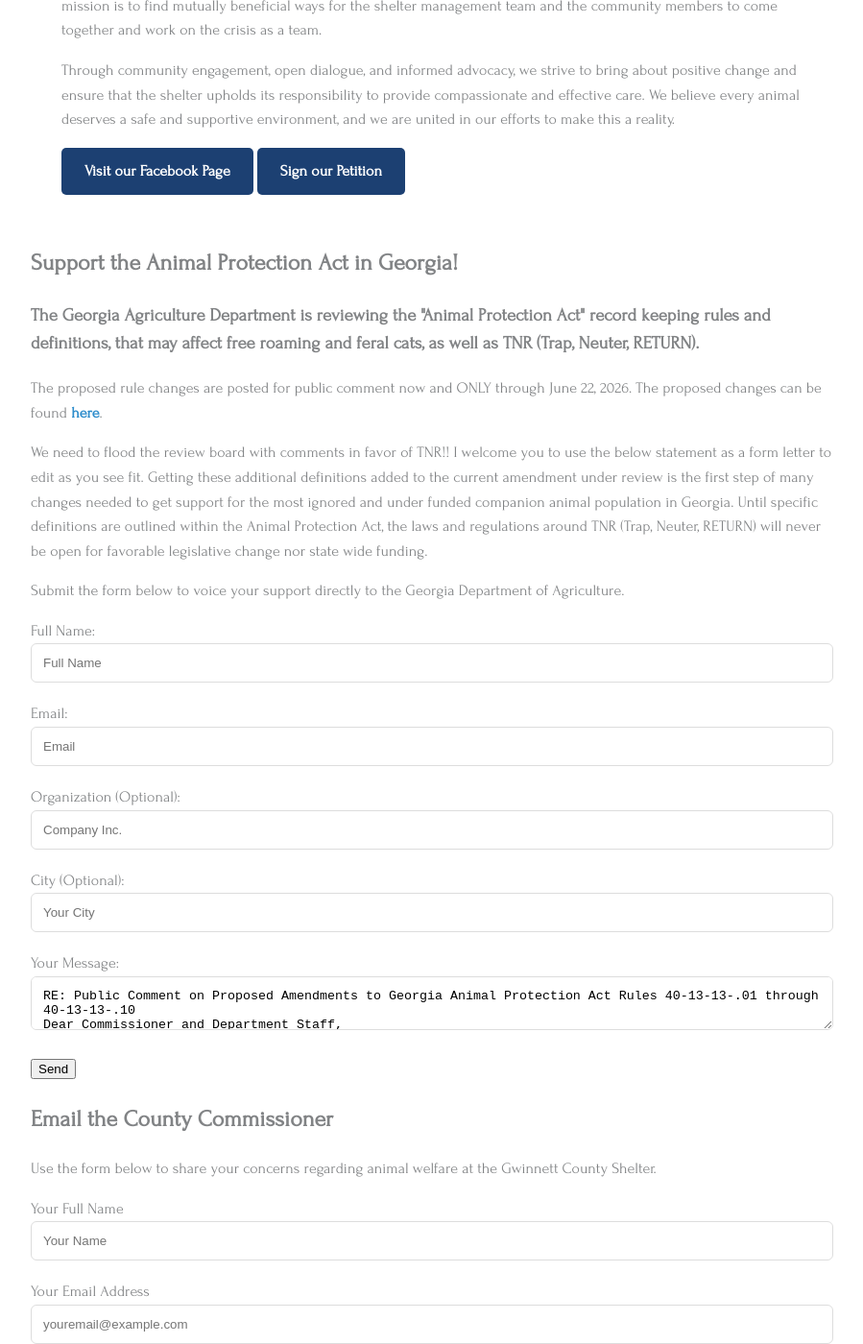
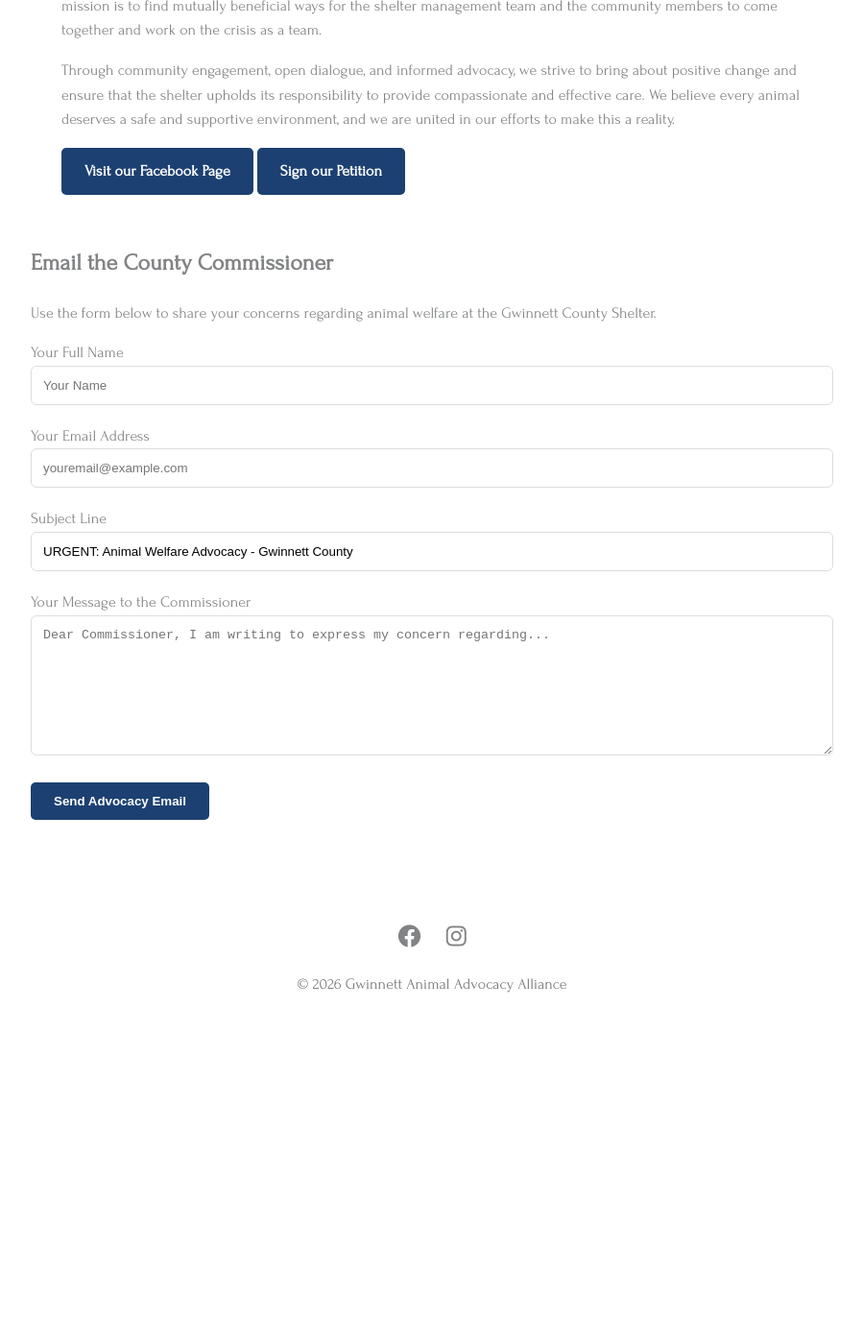
Before and after one commit to whitleybacon/gwinnett-animal-advocacy-alliance, a Jekyll site: the page built from index.html, in a window 1280 px wide and 1400 px high, scrolled down 762 px. Shown: the whole window at 96% size, without its empty margins (190-1089 px from the left). Built offline with Jekyll 4.4.1, drawn with Linux system fonts in a browser that asks for light colours; after the commit the page ends 1856 px from its top, so only the background shows below that.

Commit message:
Update index.html

```diff
--- a/index.html
+++ b/index.html
@@ -29,65 +29,7 @@
         </div>
         </section>
 
-        <section class="advocacy-form">
-            <h2>Support the Animal Protection Act in Georgia!</h2>
-            <h3>The Georgia Agriculture Department is reviewing the "Animal Protection Act" record keeping rules and definitions, that may affect free roaming and feral cats, as well as TNR (Trap, Neuter, RETURN).</h3>
-            <p>The proposed rule changes are posted for public comment now and ONLY through June 22, 2026. The proposed changes can be found <a href="https://l.facebook.com/l.php?u=https%3A%2F%2Fagr.georgia.gov%2Flegal%2Fnotice-intent-amend-animal-protection-act-rules%3Ffbclid%3DIwZXh0bgNhZW0CMTAAYnJpZBExTW9jUWNXNjJRNHRvbGNHeXNydGMGYXBwX2lkEDIyMjAzOTE3ODgyMDA4OTIAAR6cwvrYnAeHCLn2aqy34-498TkiAzNhbwsMwajVyxVBPnCcELo26hfEvaZOvw_aem_i4tdbBhvt9vooCGN-TeziA&h=AUDFoSB1B_Im5f79-wfUt73B7opLBJ7H2gI1OFUZJu9IoB72GD20TY3jlqj5Jv5T3vnD5EJzrGyDYNGMMJ9z2R8SYoP9XeeHDdtPRFK0PpLPWJVmizYI3iqCUmXH8YFA7_cxauQ&__tn__=-UK-R&c[0]=AUDOiKuvM2D_OTUP7Wh3hWhJJPOiJAKLImbUPFZnEKvLCnttwe5WrDSL6wJKymF5FvPE1zKBpnosF7hKZ4otn3RJtxeG8YFQMdktwFhjDotCLSDLmlUF9vh-CP4XLmQ6RKUKA_N33Qxs1rmvNBo7DmSprN2CXezLt0Vfvd4
-">here</a>.</p>
-            <p>We need to flood the review board with comments in favor of TNR!! I welcome you to use the below statement as a form letter to edit as you see fit. Getting these additional definitions added to the current amendment under review is the first step of many changes needed to get support for the most ignored and under funded companion animal population in Georgia. Until specific definitions are outlined within the Animal Protection Act, the laws and regulations around TNR (Trap, Neuter, RETURN) will never be open for favorable legislative change nor state wide funding.</p>
-            <p>Submit the form below to voice your support directly to the Georgia Department of Agriculture.</p>
 
-    <form action="https://formsubmit.co/towhitley@gmail.com" method="POST">
-        <input type="hidden" name="_cc" value="gwinnettanimalshelteradvocates@gmail.com">
-        <input type="hidden" name="_subject" value="Support for Trap, Neuter, Return in the Georgia Animal Protection Act">
-        <div class="form-group">
-            <label for="name">Full Name:</label>
-            <input type="text" id="name" name="name" placeholder="Full Name" required>
-        </div>
-        <div class="form-group">
-            <label for="email">Email:</label>
-            <input type="email" id="email" name="email" placeholder="Email" required>
-        </div>
-
-        <div class="form-group">
-            <label for="organization">Organization (Optional):</label>
-            <input type="text" id="organization" name="organization" placeholder="Company Inc.">
-        </div>
-
-        <div class="form-group">
-            <label for="city">City (Optional):</label>
-            <input type="text" id="city" name="city" placeholder="Your City">
-        </div>
-
-        <div class="form-group">
-            <label for="message">Your Message:</label>
-            <textarea id="message" name="message">RE: Public Comment on Proposed Amendments to Georgia Animal Protection Act Rules 40-13-13-.01 through 40-13-13-.10
-Dear Commissioner and Department Staff,
-
-Thank you for the opportunity to comment on the proposed amendments to the Georgia Animal Protection Act Rules.
-I appreciate the Department's efforts to improve animal welfare oversight and clarify the distinction between owned cats and stray cats. However, I respectfully request that the Department address a significant gap in the proposed definitions by recognizing feral cats, community cats, and community caretakers.
-The current definitions address owned cats and socialized stray cats but do not clearly identify how feral, unsocialized outdoor cats are classified. This lack of clarity creates uncertainty for shelters, veterinarians, rescue organizations, property owners, and volunteers who work with these animals throughout Georgia.
-I encourage the Department to adopt definitions for:
-
-• Feral Cat – a free-roaming cat that is not socialized to humans and is generally unsuitable for placement as a household pet.
-• Community Cat – a free-roaming outdoor cat, whether feral or socialized, that lives in a community setting.
-• Community Caretaker – a person who voluntarily provides food, water, shelter, monitoring, or veterinary care for community cats.
-
-                I also respectfully request clarification that a cat returned to its established territory through a managed Trap-Neuter-Return (TNR) program, with property owner consent and ongoing caretaker oversight, is not considered abandoned. Managed TNR programs are widely used to reduce reproduction, improve animal welfare, and prevent unnecessary shelter intake.
-Providing clear definitions and guidance regarding community cats and TNR programs would improve consistency in enforcement, recordkeeping, and animal welfare practices across Georgia.
-Thank you for your consideration of these comments and your continued commitment to animal welfare.
-
-                Respectfully,
-[Name]
-[Organization, if applicable]
-[City, Georgia]
-            </textarea>
-        </div>
-
-        <button type="submit">Send</button>
-
-    </form>
-        </section>
 
         <section class="advocacy-form">
             <h2>Email the County Commissioner</h2>
```
